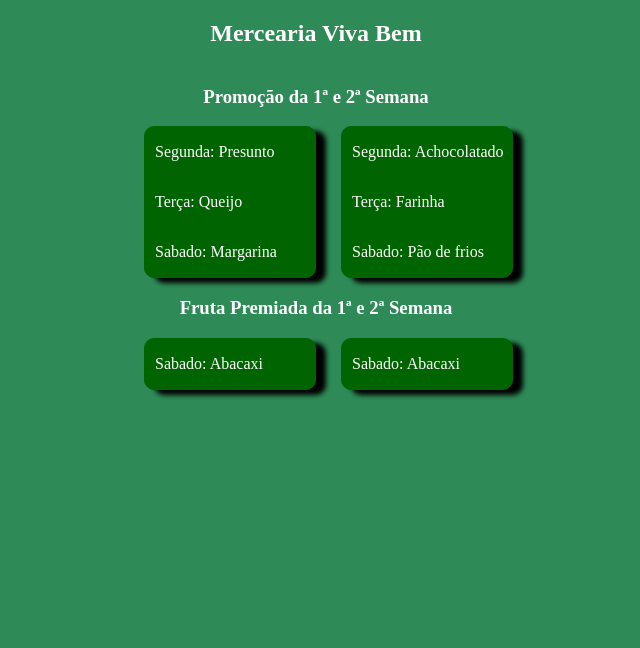
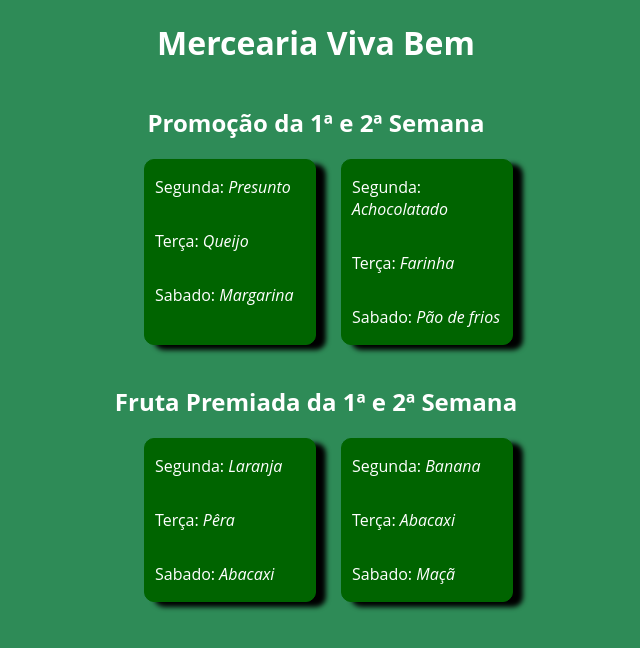
Before and after one commit to ManuMedeiros/aulas-fpr, a React (Create React App) app in the folder aula/: page / in a window 1280 px wide. Shown: the top 648 px of the page, without its empty margins (324-964 px from the left). Built offline with nearby package versions, Linux system fonts and the light colour scheme.

Commit message:
aula de filter

```diff
--- a/aula/src/App.css
+++ b/aula/src/App.css
@@ -3,7 +3,7 @@ body {
   padding: 0;
   background-color: #2E8B57;
   color: #fff;
-
+  font-family: 'Open Sans', sans-serif;
 }
 
 .App {
@@ -23,9 +23,14 @@ body {
   flex-direction: column;
   border: 1px solid #006400;
   width: 25%;
-  margin-left: 25px;
+  margin: 0 0 20px 25px;
   padding-left: 10px;
   border-radius: 10px;
   background-color: #006400;
   box-shadow: 10px 5px 5px black;
+  cursor: pointer;
 }
+
+span {
+  font-style: italic;
+}
--- a/aula/src/App.js
+++ b/aula/src/App.js
@@ -1,7 +1,6 @@
 import "./App.css";
 
 function App() {
-
   const mercearia = [
     {
       segunda: "Pão",
@@ -37,47 +36,61 @@ function App() {
     },
     {
       segunda: "Banana",
-      terca: "Maça",
-      sabado: "Abacaxi",
+      terca: "Abacaxi",
+      sabado: "Maçã",
     },
     {
       segunda: "Limão",
       terca: "Kiwi",
       sabado: "Morango",
     },
-  ]
+  ];
 
-  const semanaDeOferta = mercearia.filter(ofertas => {
-    return ofertas.ativo === false
-  })
+  const semanaDeOferta = mercearia.filter((ofertas) => {
+    return ofertas.ativo === false;
+  });
 
-  const frutaPremiada = hortifruit.filter(fruta => {
-    return fruta.sabado === "Abacaxi"
-  })
+  const frutaPremiada = hortifruit.filter((fruta) => {
+    return fruta.sabado === "Abacaxi" || fruta.terca === "Abacaxi"
+  });
 
   return (
     <div className="App">
-      <h2>Mercearia Viva Bem</h2>
-      <h3>Promoção da 1ª e 2ª Semana</h3>
+      <h1>Mercearia Viva Bem</h1>
+      <h2>Promoção da 1ª e 2ª Semana</h2>
       <section className="promo">
-        {semanaDeOferta.map(ofertas => {
+        {semanaDeOferta.map((ofertas) => {
           return (
             <div className="container-promo">
-              <p>Segunda: <span>{ofertas.segunda}</span></p>
-              <p>Terça: <span>{ofertas.terca}</span></p>
-              <p>Sabado: <span>{ofertas.sabado}</span></p>
+              <p>
+                Segunda: <span>{ofertas.segunda}</span>
+              </p>
+              <p>
+                Terça: <span>{ofertas.terca}</span>
+              </p>
+              <p>
+                Sabado: <span>{ofertas.sabado}</span>
+              </p>
             </div>
-          )
+          );
         })}
       </section>
-      <h3>Fruta Premiada da 1ª e 2ª Semana</h3>
+      <h2>Fruta Premiada da 1ª e 2ª Semana</h2>
       <section className="promo">
-        {frutaPremiada.map(fruta => {
+        {frutaPremiada.map((fruta) => {
           return (
             <div className="container-promo">
-              <p>Sabado: <span>{fruta.sabado}</span></p>
+              <p>
+                Segunda: <span>{fruta.segunda}</span>
+              </p>
+              <p>
+                Terça: <span>{fruta.terca}</span>
+              </p>
+              <p>
+                Sabado: <span>{fruta.sabado}</span>
+              </p>
             </div>
-          )
+          );
         })}
       </section>
     </div>
```
